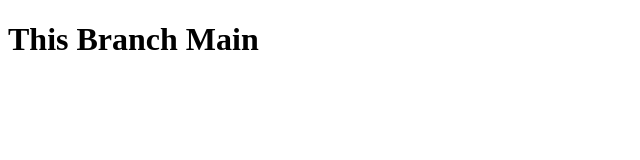
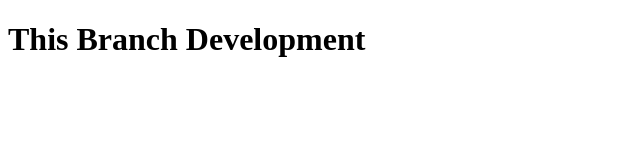
Before and after one commit to YusufHusain243/Section1-Versioning, a plain HTML site: page index.html in a window 1280 px wide. Shown: the whole page, without its empty margins (0-640 px from the left). Drawn offline with Linux system fonts and the light colour scheme.

Commit message:
Initial Commit

```diff
--- a/index.html
+++ b/index.html
@@ -5,11 +5,11 @@
     <meta charset="UTF-8">
     <meta http-equiv="X-UA-Compatible" content="IE=edge">
     <meta name="viewport" content="width=device-width, initial-scale=1.0">
-    <title>Main</title>
+    <title>Development</title>
 </head>
 
 <body>
-    <h1>This Branch Main</h1>
+    <h1>This Branch Development</h1>
 </body>
 
 </html>
```
